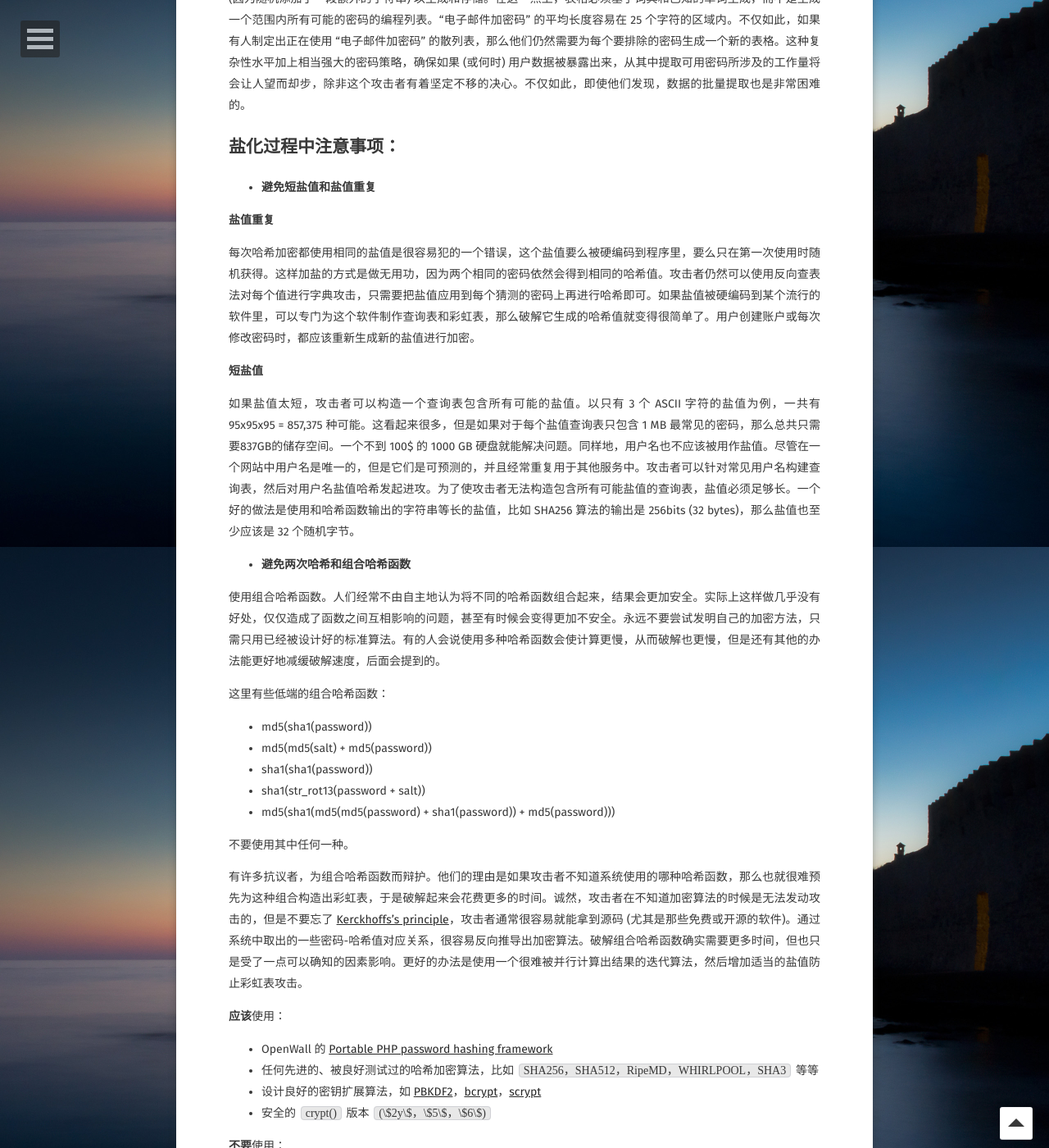
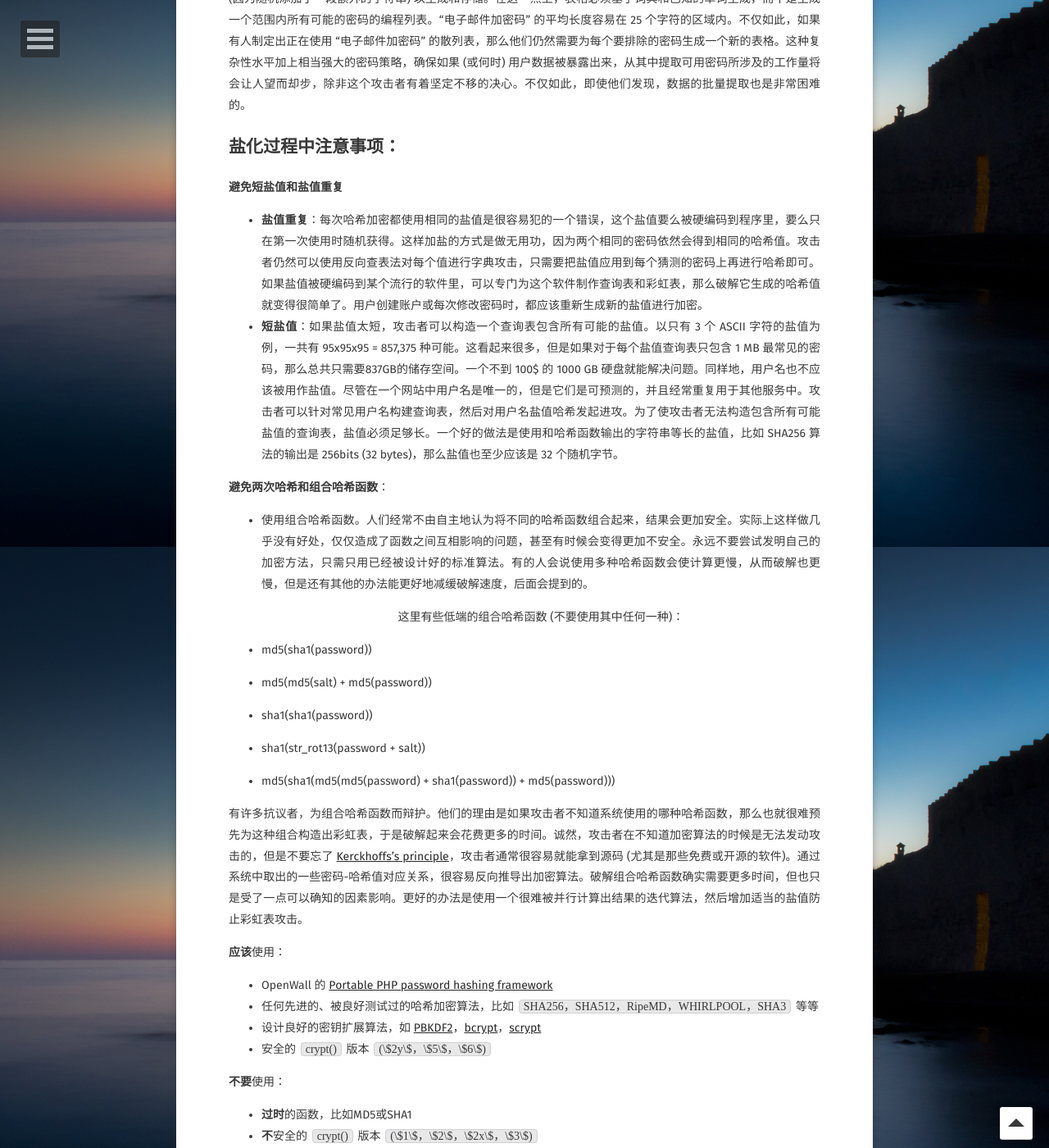
Before and after one commit to AurevoirXavier/deprecated-AurevoirXavier.github.io, a Jekyll site: the page built from _posts/2017-5-12-saltHashes.md, in a window 1280 px wide and 1400 px high, scrolled down 2033 px. Shown: the whole window at 82% size. Built offline with Jekyll 4.4.1, drawn with Linux system fonts in a browser that asks for light colours; some web fonts are replaced; comment, search, counter and statistics services are not loaded; some of the changed text lies outside the part shown.

Commit message:
09:55/05/13/2017

```diff
--- a/_posts/2017-5-12-saltHashes.md
+++ b/_posts/2017-5-12-saltHashes.md
@@ -35,7 +35,7 @@
 
 **彩虹表**
 
-彩虹表是一种在时间和空间的消耗上找寻平衡的破解技术。它和查表法很类似，但是为了使查询表占用的空间更小而牺牲了破解速度。因为它更小，于是我们可以在一定的空间内存储更多的哈希值，从而使攻击更加有效。能够破解任何8位及以下长度 **MD5** 值的[彩虹表](http://www.freerainbowtables.com/en/tables2/)已经出现了。
+- 彩虹表是一种在时间和空间的消耗上找寻平衡的破解技术。它和查表法很类似，但是为了使查询表占用的空间更小而牺牲了破解速度。因为它更小，于是我们可以在一定的空间内存储更多的哈希值，从而使攻击更加有效。能够破解任何8位及以下长度 **MD5** 值的[彩虹表](http://www.freerainbowtables.com/en/tables2/)已经出现了。
 
 ## 盐化 (加盐)
 
@@ -43,29 +43,26 @@
 
 ## 盐化过程中注意事项：
 
-- **避免短盐值和盐值重复**
+**避免短盐值和盐值重复**
 
-**盐值重复**
+- **盐值重复**：每次哈希加密都使用相同的盐值是很容易犯的一个错误，这个盐值要么被硬编码到程序里，要么只在第一次使用时随机获得。这样加盐的方式是做无用功，因为两个相同的密码依然会得到相同的哈希值。攻击者仍然可以使用反向查表法对每个值进行字典攻击，只需要把盐值应用到每个猜测的密码上再进行哈希即可。如果盐值被硬编码到某个流行的软件里，可以专门为这个软件制作查询表和彩虹表，那么破解它生成的哈希值就变得很简单了。用户创建账户或每次修改密码时，都应该重新生成新的盐值进行加密。
+- **短盐值**：如果盐值太短，攻击者可以构造一个查询表包含所有可能的盐值。以只有 3 个 ASCII 字符的盐值为例，一共有 95x95x95 = 857,375 种可能。这看起来很多，但是如果对于每个盐值查询表只包含 1 MB 最常见的密码，那么总共只需要837GB的储存空间。一个不到 100$ 的 1000 GB 硬盘就能解决问题。同样地，用户名也不应该被用作盐值。尽管在一个网站中用户名是唯一的，但是它们是可预测的，并且经常重复用于其他服务中。攻击者可以针对常见用户名构建查询表，然后对用户名盐值哈希发起进攻。为了使攻击者无法构造包含所有可能盐值的查询表，盐值必须足够长。一个好的做法是使用和哈希函数输出的字符串等长的盐值，比如 SHA256 算法的输出是 256bits (32 bytes)，那么盐值也至少应该是 32 个随机字节。
 
-每次哈希加密都使用相同的盐值是很容易犯的一个错误，这个盐值要么被硬编码到程序里，要么只在第一次使用时随机获得。这样加盐的方式是做无用功，因为两个相同的密码依然会得到相同的哈希值。攻击者仍然可以使用反向查表法对每个值进行字典攻击，只需要把盐值应用到每个猜测的密码上再进行哈希即可。如果盐值被硬编码到某个流行的软件里，可以专门为这个软件制作查询表和彩虹表，那么破解它生成的哈希值就变得很简单了。用户创建账户或每次修改密码时，都应该重新生成新的盐值进行加密。
+**避免两次哈希和组合哈希函数**：
 
-**短盐值**
+- 使用组合哈希函数。人们经常不由自主地认为将不同的哈希函数组合起来，结果会更加安全。实际上这样做几乎没有好处，仅仅造成了函数之间互相影响的问题，甚至有时候会变得更加不安全。永远不要尝试发明自己的加密方法，只需只用已经被设计好的标准算法。有的人会说使用多种哈希函数会使计算更慢，从而破解也更慢，但是还有其他的办法能更好地减缓破解速度，后面会提到的。
 
-如果盐值太短，攻击者可以构造一个查询表包含所有可能的盐值。以只有 3 个 ASCII 字符的盐值为例，一共有 95x95x95 = 857,375 种可能。这看起来很多，但是如果对于每个盐值查询表只包含 1 MB 最常见的密码，那么总共只需要837GB的储存空间。一个不到 100$ 的 1000 GB 硬盘就能解决问题。同样地，用户名也不应该被用作盐值。尽管在一个网站中用户名是唯一的，但是它们是可预测的，并且经常重复用于其他服务中。攻击者可以针对常见用户名构建查询表，然后对用户名盐值哈希发起进攻。为了使攻击者无法构造包含所有可能盐值的查询表，盐值必须足够长。一个好的做法是使用和哈希函数输出的字符串等长的盐值，比如 SHA256 算法的输出是 256bits (32 bytes)，那么盐值也至少应该是 32 个随机字节。
-
-- **避免两次哈希和组合哈希函数**
-
-使用组合哈希函数。人们经常不由自主地认为将不同的哈希函数组合起来，结果会更加安全。实际上这样做几乎没有好处，仅仅造成了函数之间互相影响的问题，甚至有时候会变得更加不安全。永远不要尝试发明自己的加密方法，只需只用已经被设计好的标准算法。有的人会说使用多种哈希函数会使计算更慢，从而破解也更慢，但是还有其他的办法能更好地减缓破解速度，后面会提到的。
-
-这里有些低端的组合哈希函数：
+  <center>这里有些低端的组合哈希函数 (不要使用其中任何一种)：</center>
 
 - md5(sha1(password))
+
 - md5(md5(salt) + md5(password))
+
 - sha1(sha1(password))
+
 - sha1(str_rot13(password + salt))
+
 - md5(sha1(md5(md5(password) + sha1(password)) + md5(password)))
-
-不要使用其中任何一种。
 
 有许多抗议者，为组合哈希函数而辩护。他们的理由是如果攻击者不知道系统使用的哪种哈希函数，那么也就很难预先为这种组合构造出彩虹表，于是破解起来会花费更多的时间。诚然，攻击者在不知道加密算法的时候是无法发动攻击的，但是不要忘了 [Kerckhoffs’s principle](https://en.wikipedia.org/wiki/Kerckhoffs%27s_principle)，攻击者通常很容易就能拿到源码 (尤其是那些免费或开源的软件)。通过系统中取出的一些密码-哈希值对应关系，很容易反向推导出加密算法。破解组合哈希函数确实需要更多时间，但也只是受了一点可以确知的因素影响。更好的办法是使用一个很难被并行计算出结果的迭代算法，然后增加适当的盐值防止彩虹表攻击。
 
@@ -88,7 +85,7 @@
 
 - 盐值应该使用**基于加密的伪随机数生成器 (Cryptographically Secure Pseudo-Random Number Generator – CSPRNG)** 来生成。*CSPRNG* 和普通的随机数生成器有很大不同，如 C 语言中的 `rand()` 函数。物如其名，*CSPRNG* 专门被设计成用于加密，它能提供高度随机和无法预测的随机数。我们显然不希望自己的盐值被猜测到，所以一定要使用 *CSPRNG*。
 
-  当前主流编程语言中的 *CSPRNG* 方法：
+  <center>当前主流编程语言中的 *CSPRNG* 方法：</center>
 
   |           **Platform**            |                **CSPRNG**                |
   | :-------------------------------: | :--------------------------------------: |
```
